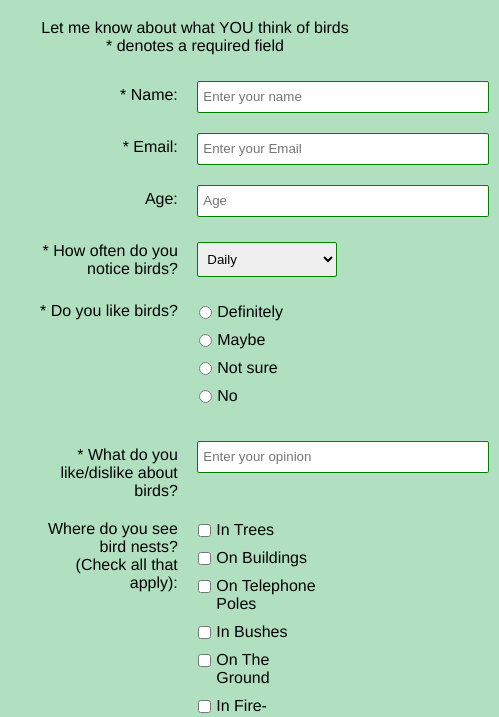
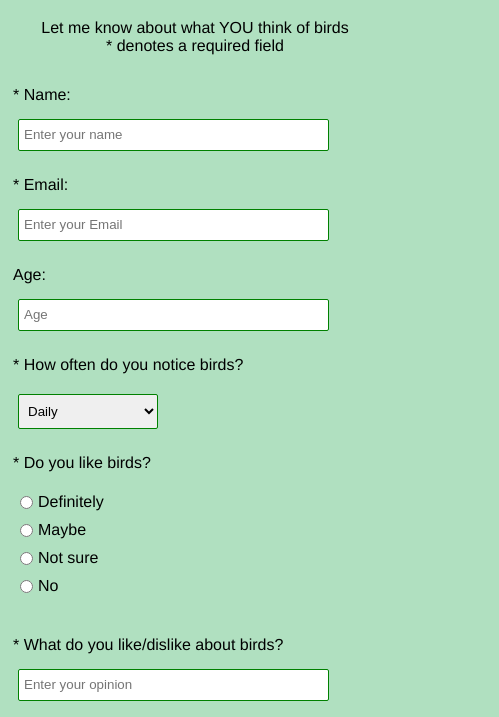
Before and after one commit to znoor000/HW3-4_SampleSurvey, a plain HTML site: page index.html in a window 390 px wide. Shown: the part 61-778 px from the top of the page, 499 px wide, since content can reach past the window. Drawn offline with Linux system fonts and the light colour scheme.

Commit message:
update styles.css for alignment issues again

```diff
--- a/styles.css
+++ b/styles.css
@@ -86,3 +86,29 @@ input[type="checkbox"] {
   margin: 10px;
   border: 0px solid;
 }
+
+@media screen and (max-width: 833px) {
+  .input-field {
+    width: 80%;
+  }
+  select {
+    width: 90%;
+  }
+}
+
+@media screen and (max-width: 520px) {
+  .labels {
+    width: 100%;
+    text-align: left;
+  }
+  .answerBlock {
+    width: 80%;
+    float: left;
+  }
+  .input-field {
+    width: 100%;
+  }
+  select {
+    width: 100%;
+  }
+}
```
